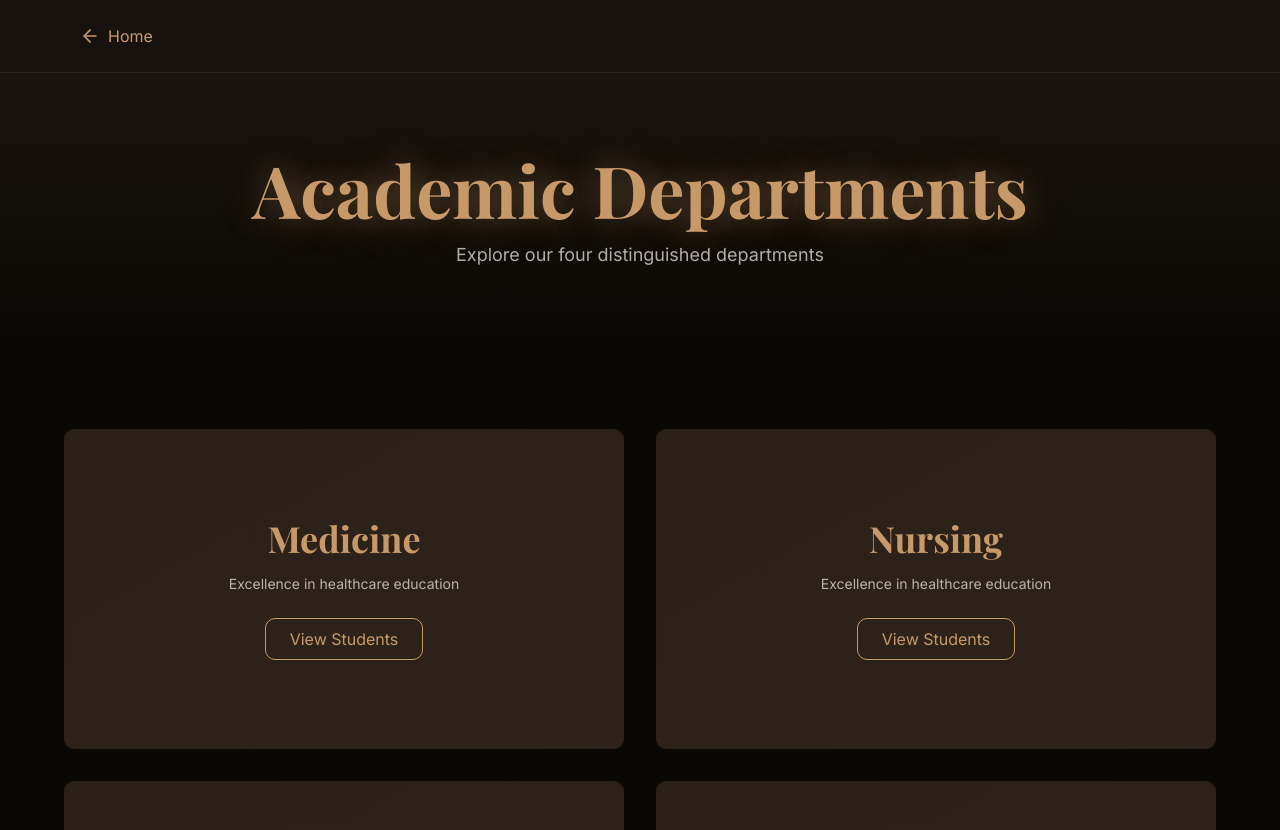
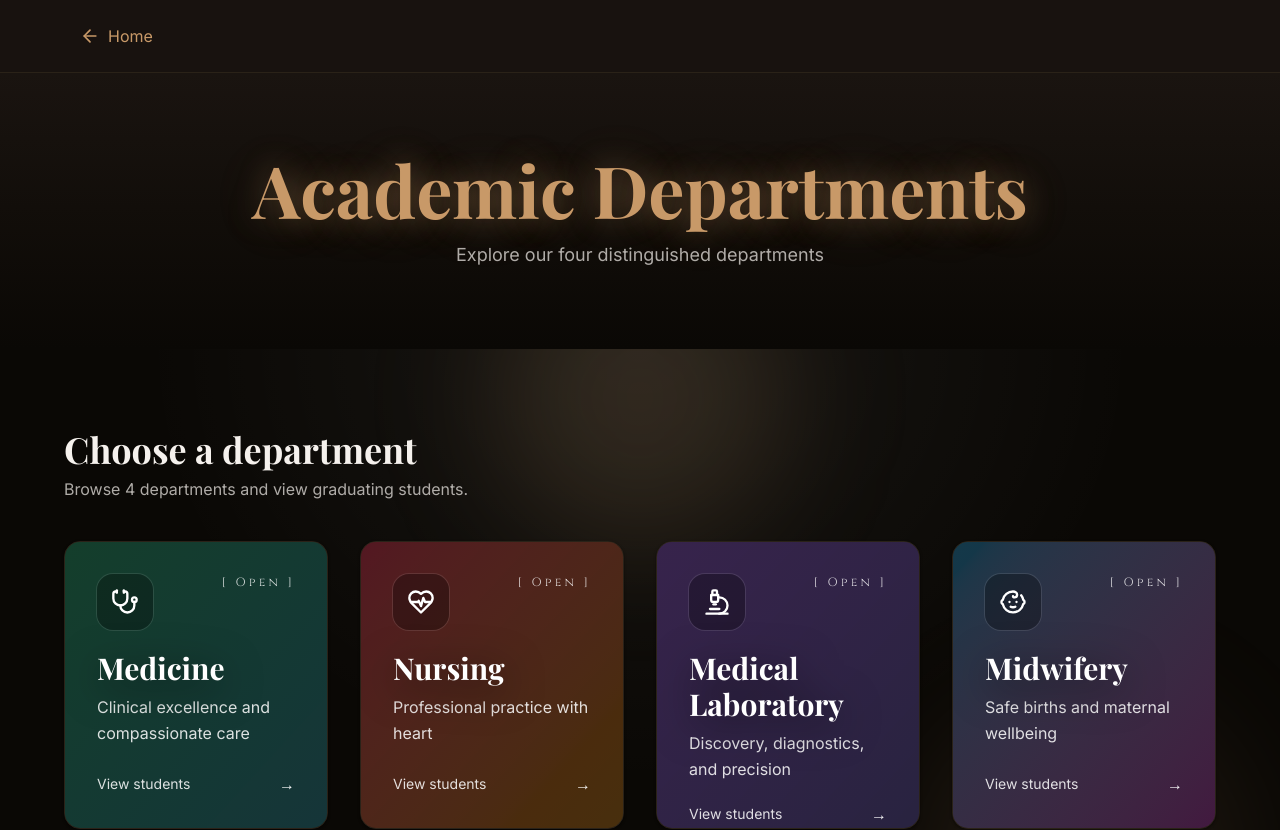
Before and after one commit to Amanbanti/wugc, a Next.js app: page /departments in a window 1280 px wide. Shown: the top 830 px of the page. Built offline with nearby package versions, Linux system fonts and the light colour scheme; no server answers.

Commit message:
departments update

```diff
--- a/app/departments/page.tsx
+++ b/app/departments/page.tsx
@@ -1,14 +1,64 @@
 'use client'
 
-import { useState } from 'react'
 import Link from 'next/link'
 import { motion } from 'framer-motion'
 import { departments } from '@/lib/supabase'
-import { ArrowLeft } from 'lucide-react'
+import {
+  ArrowLeft,
+  Baby,
+  Building2,
+  HeartPulse,
+  Microscope,
+  Stethoscope,
+} from 'lucide-react'
+
+function getDepartmentMeta(dept: string): {
+  Icon: React.ComponentType<{ className?: string }>
+  blurb: string
+  accent: string
+} {
+  const normalized = dept.toLowerCase()
+
+  if (normalized.includes('medicine')) {
+    return {
+      Icon: Stethoscope,
+      blurb: 'Clinical excellence and compassionate care',
+      accent: 'from-emerald-500/25 to-cyan-500/20',
+    }
+  }
+
+  if (normalized.includes('nursing')) {
+    return {
+      Icon: HeartPulse,
+      blurb: 'Professional practice with heart',
+      accent: 'from-rose-500/25 to-amber-500/20',
+    }
+  }
+
+  if (normalized.includes('laboratory') || normalized.includes('lab')) {
+    return {
+      Icon: Microscope,
+      blurb: 'Discovery, diagnostics, and precision',
+      accent: 'from-violet-500/25 to-indigo-500/20',
+    }
+  }
+
+  if (normalized.includes('midwifery')) {
+    return {
+      Icon: Baby,
+      blurb: 'Safe births and maternal wellbeing',
+      accent: 'from-sky-500/25 to-fuchsia-500/20',
+    }
+  }
+
+  return {
+    Icon: Building2,
+    blurb: 'Explore students and their final words',
+    accent: 'from-primary/20 to-accent/15',
+  }
+}
 
 export default function DepartmentsPage() {
-  const [hoveredDept, setHoveredDept] = useState<string | null>(null)
-
   return (
     <main className="min-h-screen bg-background">
       {/* Header */}
@@ -47,47 +97,74 @@ export default function DepartmentsPage() {
       </section>
 
       {/* Departments Grid */}
-      <section className="py-20 px-4 bg-background">
-        <div className="max-w-6xl mx-auto">
-          <div className="grid grid-cols-1 md:grid-cols-2 gap-8">
+      <section className="relative py-20 px-4 bg-background overflow-hidden">
+        {/* Decorative background */}
+        <div className="pointer-events-none absolute inset-0">
+          <div className="absolute -top-24 left-1/2 h-72 w-72 -translate-x-1/2 rounded-full bg-primary/15 blur-3xl" />
+          <div className="absolute -bottom-28 right-10 h-80 w-80 rounded-full bg-accent/10 blur-3xl" />
+          <div className="absolute inset-0 bg-[radial-gradient(ellipse_at_top,rgba(255,255,255,0.06),transparent_55%)]" />
+        </div>
+
+        <div className="relative max-w-6xl mx-auto">
+          <div className="mb-10 flex flex-col gap-2 sm:flex-row sm:items-end sm:justify-between">
+            <div>
+              <h2 className="font-playfair text-3xl sm:text-4xl font-bold text-foreground">
+                Choose a department
+              </h2>
+              <p className="mt-2 text-foreground/70">
+                Browse {departments.length} departments and view graduating students.
+              </p>
+            </div>
+          </div>
+
+          <div className="grid grid-cols-1 sm:grid-cols-2 lg:grid-cols-4 gap-7 lg:gap-8">
             {departments.map((dept, i) => {
               const deptSlug = dept.toLowerCase().replace(/\s+/g, '-')
+              const meta = getDepartmentMeta(dept)
+              const Icon = meta.Icon
+
               return (
                 <motion.div
                   key={dept}
                   initial={{ opacity: 0, y: 20 }}
                   whileInView={{ opacity: 1, y: 0 }}
-                  transition={{ duration: 0.6, delay: i * 0.1 }}
+                  transition={{ duration: 0.6, delay: i * 0.08 }}
                   viewport={{ once: true }}
-                  onMouseEnter={() => setHoveredDept(dept)}
-                  onMouseLeave={() => setHoveredDept(null)}
                 >
                   <Link href={`/department/${deptSlug}`}>
-                    <div className="group relative bg-card rounded-lg overflow-hidden cursor-pointer border border-border hover:border-primary transition-all duration-500 h-80">
-                      {/* Background gradient */}
-                      <div className="absolute inset-0 bg-gradient-to-br from-primary/10 to-accent/10 group-hover:from-primary/30 group-hover:to-accent/30 transition-all duration-500" />
+                    <motion.div
+                      whileHover={{ y: -4 }}
+                      transition={{ duration: 0.2 }}
+                      className="group relative h-64 sm:h-72 rounded-2xl overflow-hidden cursor-pointer border border-border bg-card shadow-sm shadow-black/30 hover:shadow-xl hover:shadow-black/40 hover:border-primary/50"
+                    >
+                      <div className={`absolute inset-0 bg-gradient-to-br ${meta.accent} opacity-100 transition-opacity duration-500`} />
+                      <div className="absolute inset-0 opacity-0 group-hover:opacity-100 transition-opacity duration-500 bg-[radial-gradient(circle_at_30%_20%,rgba(255,255,255,0.12),transparent_45%)]" />
 
-                      {/* Content */}
-                      <div className="relative h-full flex flex-col items-center justify-center p-8 z-10">
-                        <h2 className="font-playfair text-4xl font-bold text-primary mb-4 text-center group-hover:text-accent transition-colors duration-300">
-                          {dept}
-                        </h2>
+                      <div className="relative h-full p-7 sm:p-8 flex flex-col">
+                        <div className="flex items-start justify-between">
+                          <div className="inline-flex h-12 w-12 sm:h-14 sm:w-14 items-center justify-center rounded-2xl bg-black/30 ring-1 ring-white/10">
+                            <Icon className="h-6 w-6 sm:h-7 sm:w-7 text-white" />
+                          </div>
+                          <div className="text-white/80 text-xs font-cinzel tracking-[0.28em]">[ Open ]</div>
+                        </div>
 
-                        <p className="text-foreground/70 text-center mb-6 text-sm">
-                          Excellence in healthcare education
-                        </p>
+                        <div className="mt-5">
+                          <h3 className="font-playfair text-2xl sm:text-3xl font-bold text-white drop-shadow-[0_8px_20px_rgba(0,0,0,0.75)]">
+                            {dept}
+                          </h3>
+                          <p className="mt-2 text-sm sm:text-base text-white/85 leading-relaxed">
+                            {meta.blurb}
+                          </p>
+                        </div>
 
-                        <motion.div
-                          className="px-6 py-2 border border-primary text-primary rounded-lg group-hover:bg-primary group-hover:text-primary-foreground transition-all duration-300"
-                          whileHover={{ scale: 1.05 }}
-                        >
-                          View Students
-                        </motion.div>
+                        <div className="mt-auto pt-5 flex items-center justify-between">
+                          <span className="text-sm text-white/85">View students</span>
+                          <span className="text-white/95 text-base font-semibold transition-transform duration-300 group-hover:translate-x-1">
+                            →
+                          </span>
+                        </div>
                       </div>
-
-                      {/* Hover effect border */}
-                      <div className="absolute inset-0 rounded-lg pointer-events-none border-2 border-transparent group-hover:border-primary transition-all duration-500" />
-                    </div>
+                    </motion.div>
                   </Link>
                 </motion.div>
               )
```
